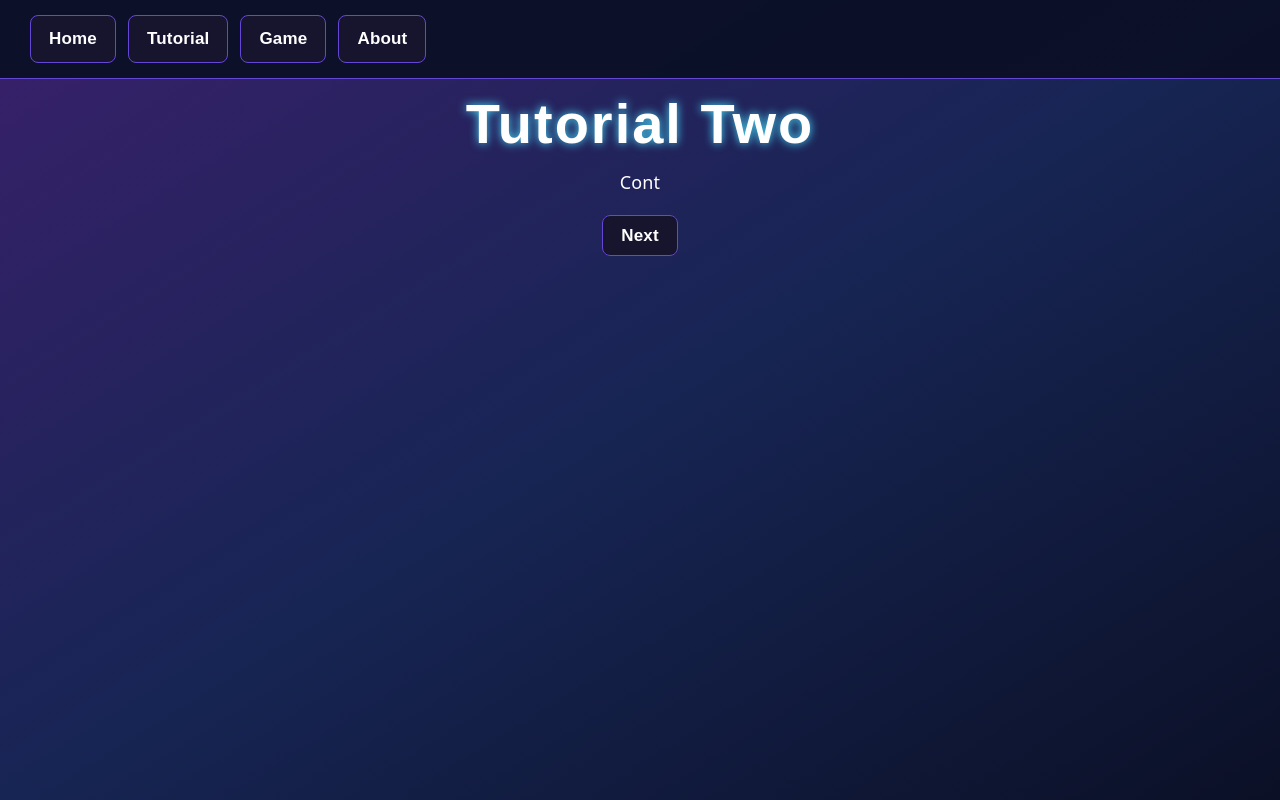
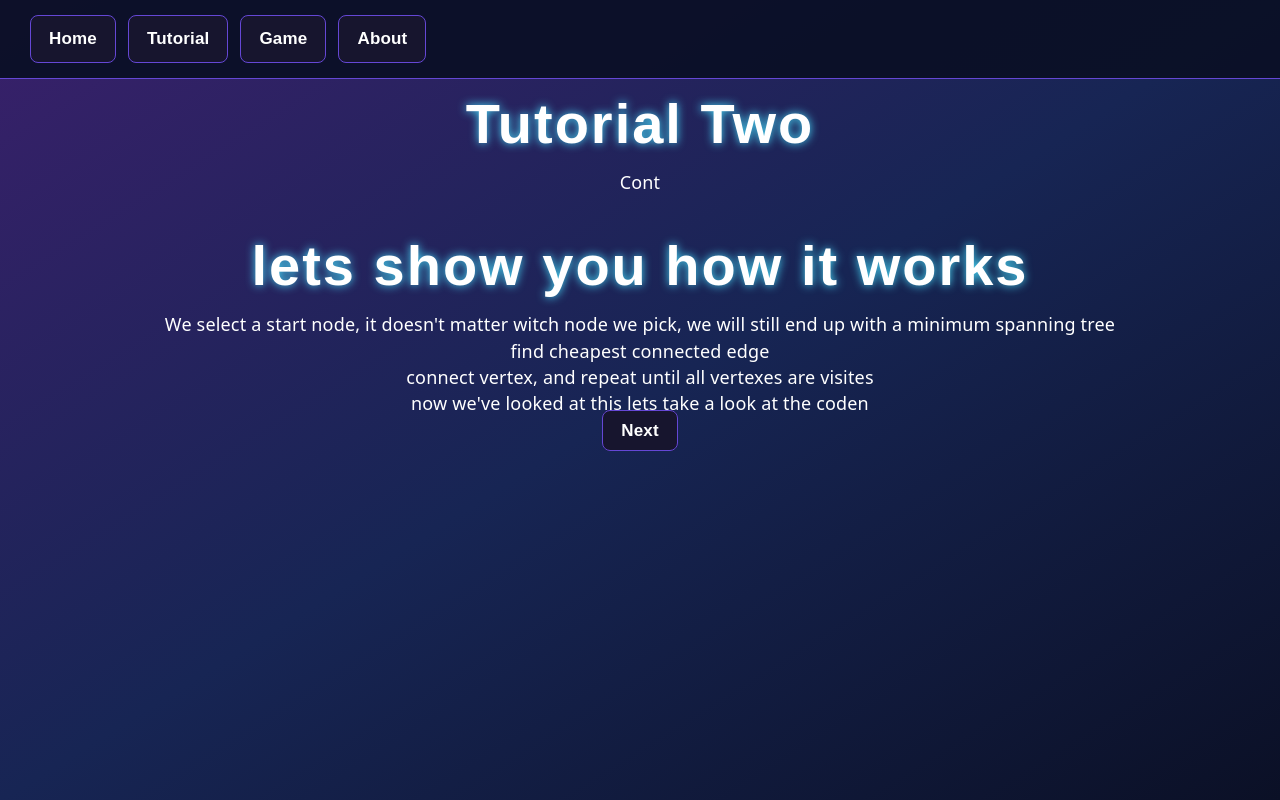
Before and after one commit to Eiznek-II/doyouhavetheguts2026, a React (Vite) app in the folder spanning-the-stars/: page /tutorialtwo in a window 1280 px wide. Built offline with nearby package versions, Linux system fonts and the light colour scheme.

Commit message:
wrote a bad tutorial

```diff
--- a/spanning-the-stars/src/pages/tutorial-pages/TutorialTwo.jsx
+++ b/spanning-the-stars/src/pages/tutorial-pages/TutorialTwo.jsx
@@ -8,6 +8,29 @@ export default function TutorialTwo() {
         <h1>Tutorial Two</h1>
         <p>Cont</p>
         <br></br>
+        <div className="tutorialContent">
+            <h1>lets show you how it works</h1>
+            <p>
+                We select a start node,
+                it doesn't matter witch node we pick,
+                we will still end up with a minimum spanning tree
+            </p>
+
+            <p>
+                find cheapest connected edge
+            </p>
+
+            <p>
+                connect vertex, and repeat until all vertexes are visites
+            </p>
+
+            <p>
+                now we've looked at this lets take a look at the coden
+            </p>
+
+
+        </div>
+
         <Link to ="/tutorialthree" className="next-button">Next</Link>
     </div>
   );
```
